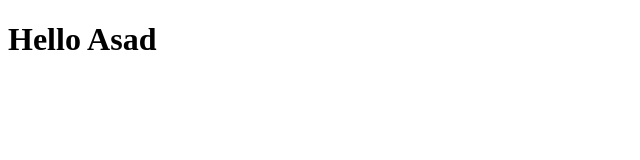
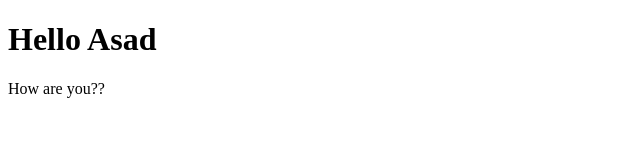
Before and after one commit to mdasadkhan8085/Javascript, a plain HTML site: page index.html in a window 1280 px wide. Shown: the whole page, without its empty margins (0-640 px from the left). Drawn offline with Linux system fonts and the light colour scheme.

Commit message:
Header Tag Add 8th Feb 24 1:53

```diff
--- a/index.html
+++ b/index.html
@@ -7,5 +7,6 @@
 </head>
 <body>
     <h1>Hello Asad</h1>
+    <h>How are you??</h>
 </body>
 </html>
```
